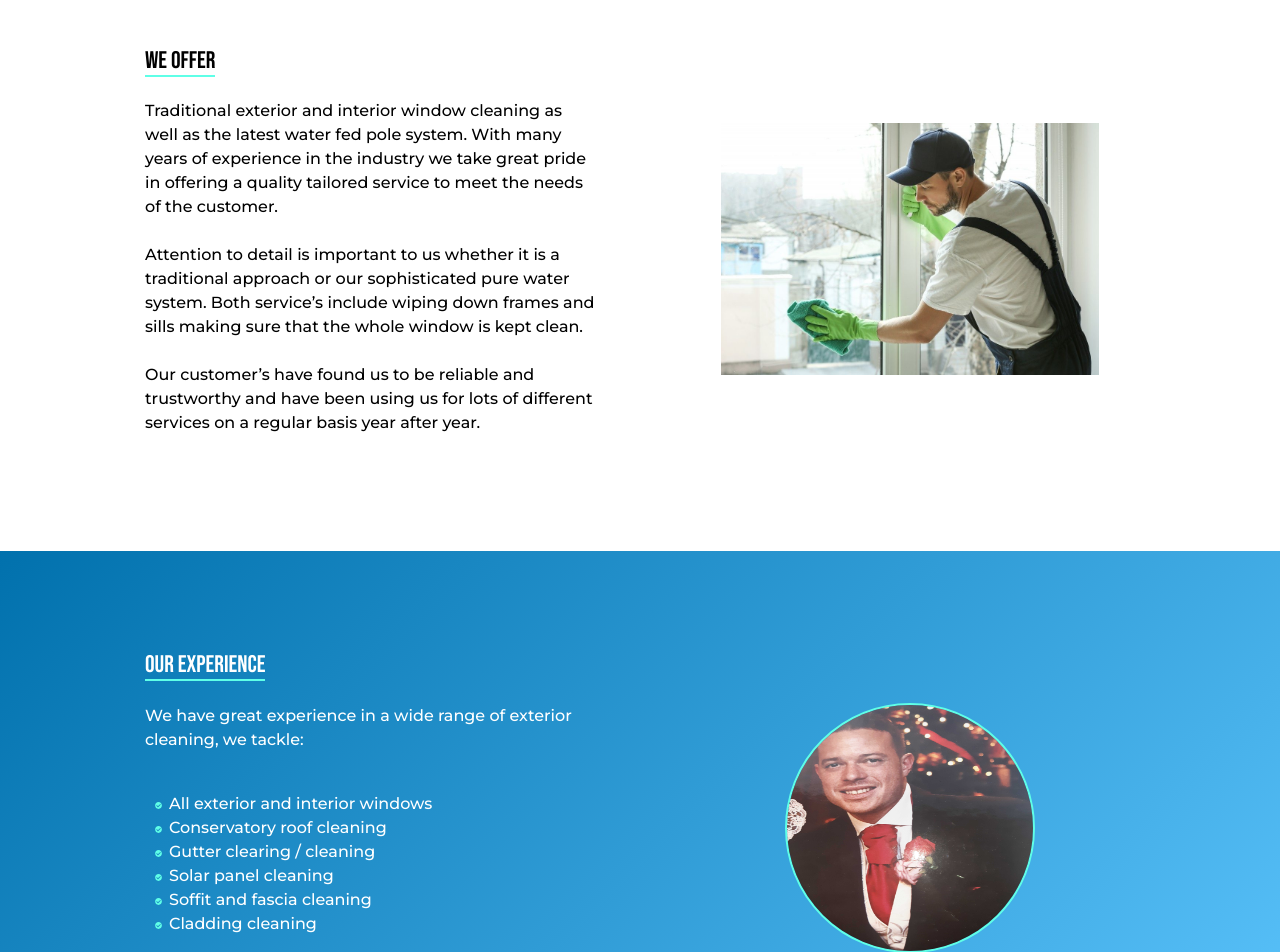
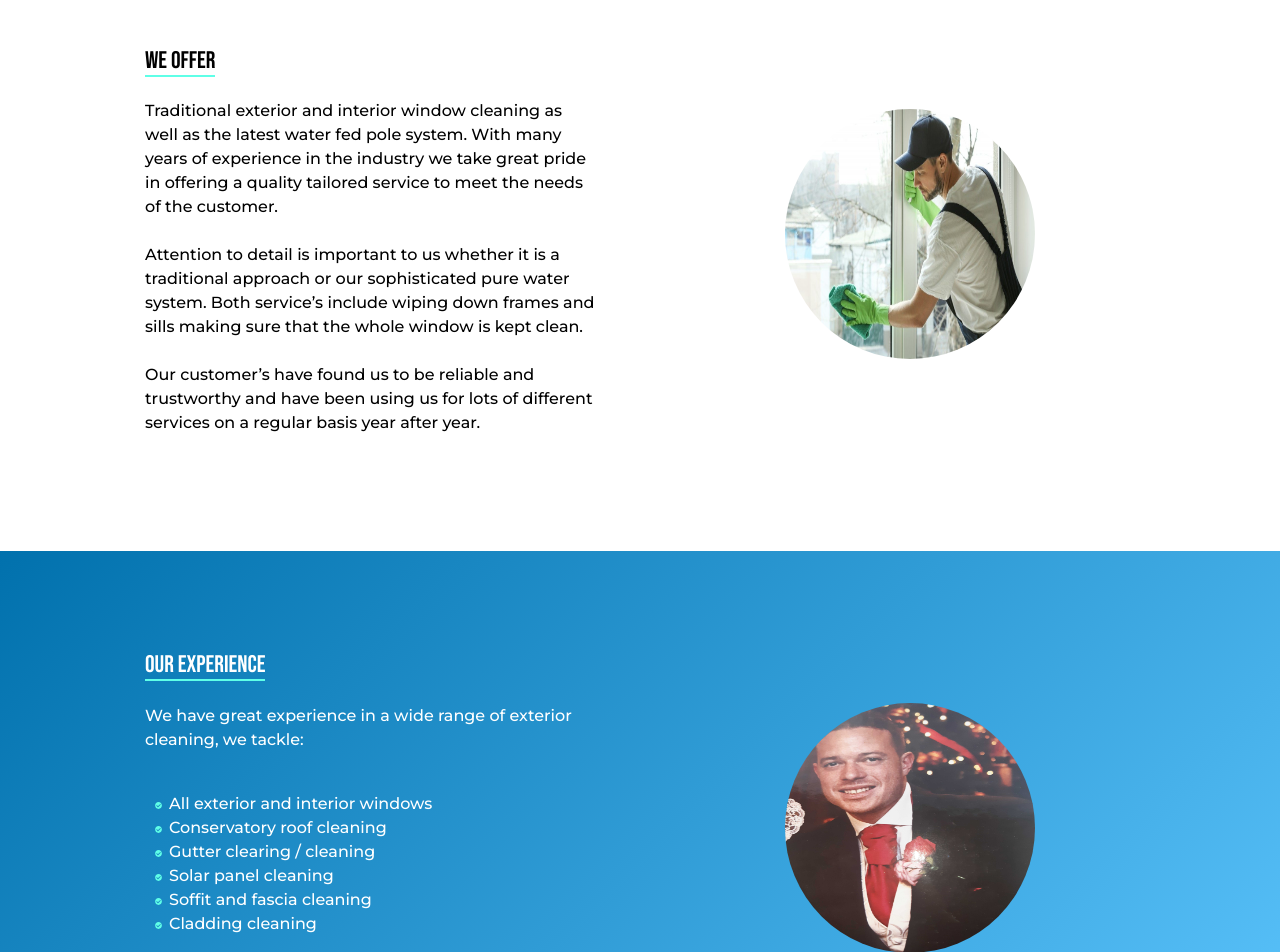
Before and after one commit to simon-a-walton/pure-clean, a React (Create React App) app: page /about in a window 1280 px wide. Shown: the part 300-1252 px from the top of the page. Built offline with nearby package versions, Linux system fonts and the light colour scheme.

Commit message:
updated the image sizing and styling so that all images on the ABOUT page are consistent with border radius 50%

```diff
--- a/src/pages/About.jsx
+++ b/src/pages/About.jsx
@@ -53,9 +53,10 @@ const listStyle = css({
 });
 
 const imageSize = css({
-  maxWidth: '70%',
-  height: 'auto',
-  margin: '0 auto'
+  height: '250px',
+              width: '250px',
+              borderRadius: '50%',
+              marginBottom: '30px'
 });
 
 
@@ -97,7 +98,6 @@ const About = () => {
           <img
             src={Cleaner}
             {...imageSize}
-            {...css({'@media(max-width: 992px)': { margin: '80px auto' }})}
             alt="PureClean Cleaning"
           />
         </div>
@@ -129,13 +129,7 @@ const About = () => {
         <div {...imageContainer}>
           <img
             src={Paul}
-            {...css({
-              height: '250px',
-              width: '250px',
-              borderRadius: '50%',
-              marginBottom: '30px',
-              border: `2px solid ${colors.green}`
-              })}
+            {...imageSize}
               alt="PureClean Paul Batty" />
           <h4>
             Paul Batty
```
